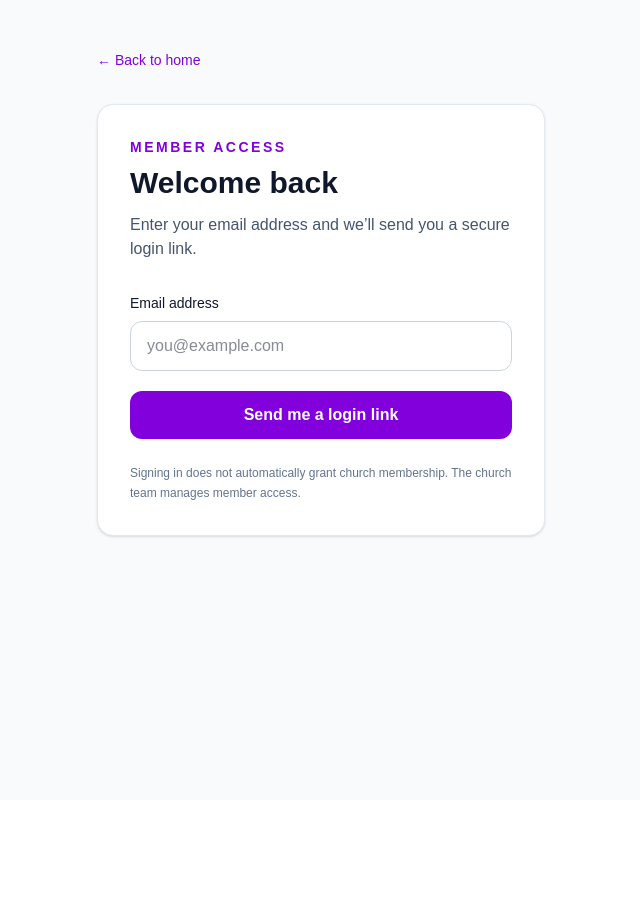
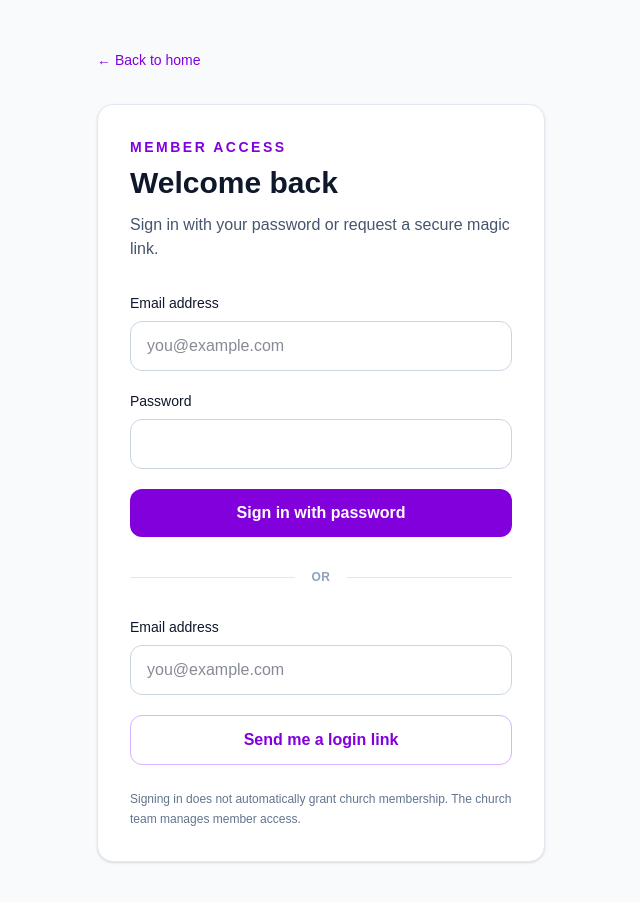
Before and after one commit to aboladvisuals/rccg-fountain-of-prayer-hull, a Next.js app: page /login in a window 1280 px wide. Shown: the top 902 px of the page, without its empty margins (319-959 px from the left). Before the commit the page ends 800 px from the top, so only its background shows below. Built offline with nearby package versions, Linux system fonts and the light colour scheme; no server answers.

Commit message:
Add password login and shared household access

```diff
--- a/src/app/login/login-form.tsx
+++ b/src/app/login/login-form.tsx
@@ -2,75 +2,343 @@
 
 import { FormEvent, useRef, useState } from "react";
 import Link from "next/link";
+import { useRouter } from "next/navigation";
 import { createClient } from "@/lib/supabase/client";
 import { magicLinkCallback } from "@/lib/auth/redirects";
 
-export default function LoginForm({ next, authError, signedOut }: {
-  next: string; authError: boolean; signedOut: boolean;
+export default function LoginForm({
+  next,
+  authError,
+  signedOut,
+}: {
+  next: string;
+  authError: boolean;
+  signedOut: boolean;
 }) {
+  const router = useRouter();
+
   const [email, setEmail] = useState("");
-  const [status, setStatus] = useState<"idle" | "sending" | "sent" | "error">("idle");
-  const [message, setMessage] = useState(authError
-    ? "That login link could not be verified. It may have expired, already been used, or opened in a different browser. Request a new link here."
-    : signedOut ? "You have been signed out on this device." : "");
+  const [status, setStatus] = useState<
+    "idle" | "sending" | "sent" | "error"
+  >("idle");
+
+  const [message, setMessage] = useState(
+    authError
+      ? "That login link could not be verified. It may have expired, already been used, or opened in a different browser. Request a new link here."
+      : signedOut
+      ? "You have been signed out on this device."
+      : ""
+  );
+
+  const [passwordEmail, setPasswordEmail] = useState("");
+  const [password, setPassword] = useState("");
+  const [passwordStatus, setPasswordStatus] = useState<
+    "idle" | "signing" | "error"
+  >("idle");
+  const [passwordMessage, setPasswordMessage] = useState("");
+
   const busy = useRef(false);
 
-  async function handleSubmit(event: FormEvent<HTMLFormElement>) {
+  async function handleSubmit(
+    event: FormEvent<HTMLFormElement>
+  ) {
     event.preventDefault();
+
     if (busy.current || status === "sent") return;
+
     const address = email.trim();
-    if (!/^[^\s@]+@[^\s@]+\.[^\s@]+$/.test(address) || address.length > 254) {
+
+    if (
+      !/^[^\s@]+@[^\s@]+\.[^\s@]+$/.test(address) ||
+      address.length > 254
+    ) {
       setStatus("error");
       setMessage("Please enter a valid email address.");
       return;
     }
+
     busy.current = true;
     setStatus("sending");
     setMessage("");
+
     try {
-      const { error } = await createClient().auth.signInWithOtp({
-        email: address,
-        options: { emailRedirectTo: magicLinkCallback(window.location.origin, next) },
-      });
+      const { error } =
+        await createClient().auth.signInWithOtp({
+          email: address,
+          options: {
+            emailRedirectTo: magicLinkCallback(
+              window.location.origin,
+              next
+            ),
+          },
+        });
+
       if (error) {
         setStatus("error");
-        setMessage(error.status === 429 || error.code === "over_email_send_rate_limit"
-          ? "Too many login emails have been requested. Please wait before trying again. If this continues, contact the church team."
-          : "We couldn’t send your login link. Please try again shortly or contact the church team.");
+
+        setMessage(
+          error.status === 429 ||
+            error.code === "over_email_send_rate_limit"
+            ? "Too many login emails have been requested. Please wait before trying again. If this continues, contact the church team."
+            : "We couldn’t send your login link. Please try again shortly or contact the church team."
+        );
+
         return;
       }
+
       setStatus("sent");
-      setMessage("Check your inbox and spam folder. Open the newest link in this same browser and on this same device to finish signing in.");
+      setMessage(
+        "Check your inbox and spam folder. Open the newest link in this same browser and on this same device to finish signing in."
+      );
     } catch {
       setStatus("error");
-      setMessage("We couldn’t reach the login service. Check your connection and try again.");
-    } finally { busy.current = false; }
+      setMessage(
+        "We couldn’t reach the login service. Check your connection and try again."
+      );
+    } finally {
+      busy.current = false;
+    }
+  }
+
+  async function handlePasswordSubmit(
+    event: FormEvent<HTMLFormElement>
+  ) {
+    event.preventDefault();
+
+    const address = passwordEmail.trim();
+
+    if (
+      !/^[^\s@]+@[^\s@]+\.[^\s@]+$/.test(address) ||
+      address.length > 254
+    ) {
+      setPasswordStatus("error");
+      setPasswordMessage(
+        "Please enter a valid email address."
+      );
+      return;
+    }
+
+    if (!password) {
+      setPasswordStatus("error");
+      setPasswordMessage("Please enter your password.");
+      return;
+    }
+
+    setPasswordStatus("signing");
+    setPasswordMessage("");
+
+    try {
+      const { error } =
+        await createClient().auth.signInWithPassword({
+          email: address,
+          password,
+        });
+
+      if (error) {
+        setPasswordStatus("error");
+
+        setPasswordMessage(
+          error.message === "Invalid login credentials"
+            ? "Incorrect email or password."
+            : "We couldn’t sign you in. Please try again."
+        );
+
+        return;
+      }
+
+      const destination =
+        next.startsWith("/member") ? next : "/member";
+
+      router.push(destination);
+      router.refresh();
+    } catch {
+      setPasswordStatus("error");
+      setPasswordMessage(
+        "We couldn’t reach the login service. Check your connection and try again."
+      );
+    }
   }
 
   return (
     <main className="min-h-screen bg-slate-50 px-6 py-12 text-slate-900">
       <div className="mx-auto max-w-md">
-        <Link href="/" className="text-sm font-medium text-purple-700">← Back to home</Link>
+        <Link
+          href="/"
+          className="text-sm font-medium text-purple-700"
+        >
+          ← Back to home
+        </Link>
+
         <div className="mt-8 rounded-2xl border border-slate-200 bg-white p-8 shadow-sm">
-          <p className="text-sm font-semibold uppercase tracking-[0.18em] text-purple-700">Member Access</p>
-          <h1 className="mt-2 text-3xl font-bold">Welcome back</h1>
-          <p className="mt-3 text-slate-600">Enter your email address and we’ll send you a secure login link.</p>
-          <form onSubmit={handleSubmit} className="mt-8 space-y-5" aria-busy={status === "sending"}>
+          <p className="text-sm font-semibold uppercase tracking-[0.18em] text-purple-700">
+            Member Access
+          </p>
+
+          <h1 className="mt-2 text-3xl font-bold">
+            Welcome back
+          </h1>
+
+          <p className="mt-3 text-slate-600">
+            Sign in with your password or request a secure magic link.
+          </p>
+
+          <form
+            onSubmit={handlePasswordSubmit}
+            className="mt-8 space-y-5"
+            aria-busy={passwordStatus === "signing"}
+          >
             <div>
-              <label htmlFor="email" className="mb-2 block text-sm font-medium">Email address</label>
-              <input id="email" name="email" type="email" autoComplete="email" required maxLength={254}
-                value={email} disabled={status === "sending" || status === "sent"}
-                onChange={(event) => setEmail(event.target.value)} placeholder="you@example.com"
-                className="w-full rounded-xl border border-slate-300 px-4 py-3 outline-none focus:border-purple-600 disabled:bg-slate-50" />
+              <label
+                htmlFor="passwordEmail"
+                className="mb-2 block text-sm font-medium"
+              >
+                Email address
+              </label>
+
+              <input
+                id="passwordEmail"
+                name="passwordEmail"
+                type="email"
+                autoComplete="email"
+                required
+                maxLength={254}
+                value={passwordEmail}
+                onChange={(event) =>
+                  setPasswordEmail(event.target.value)
+                }
+                placeholder="you@example.com"
+                className="w-full rounded-xl border border-slate-300 px-4 py-3 outline-none focus:border-purple-600"
+              />
             </div>
-            <button type="submit" disabled={status === "sending" || status === "sent"}
-              className="w-full rounded-xl bg-purple-700 px-4 py-3 font-semibold text-white focus-visible:outline-2 focus-visible:outline-offset-4 focus-visible:outline-purple-700 disabled:opacity-60">
-              {status === "sending" ? "Sending…" : status === "sent" ? "Login link requested" : "Send me a login link"}
+
+            <div>
+              <label
+                htmlFor="password"
+                className="mb-2 block text-sm font-medium"
+              >
+                Password
+              </label>
+
+              <input
+                id="password"
+                name="password"
+                type="password"
+                autoComplete="current-password"
+                required
+                value={password}
+                onChange={(event) =>
+                  setPassword(event.target.value)
+                }
+                className="w-full rounded-xl border border-slate-300 px-4 py-3 outline-none focus:border-purple-600"
+              />
+            </div>
+
+            <button
+              type="submit"
+              disabled={passwordStatus === "signing"}
+              className="w-full rounded-xl bg-purple-700 px-4 py-3 font-semibold text-white disabled:opacity-60"
+            >
+              {passwordStatus === "signing"
+                ? "Signing in..."
+                : "Sign in with password"}
             </button>
           </form>
-          {message && <p role={status === "error" || authError ? "alert" : "status"} className="mt-5 rounded-xl bg-slate-100 p-4 text-sm text-slate-700">{message}</p>}
-          {status === "sent" && <button type="button" onClick={() => { setStatus("idle"); setMessage(""); }} className="mt-4 text-sm font-medium text-purple-700">Use another email or request a new link</button>}
-          <p className="mt-6 text-xs leading-5 text-slate-500">Signing in does not automatically grant church membership. The church team manages member access.</p>
+
+          {passwordMessage && (
+            <p
+              role="alert"
+              className="mt-4 rounded-xl bg-slate-100 p-4 text-sm text-slate-700"
+            >
+              {passwordMessage}
+            </p>
+          )}
+
+          <div className="my-8 flex items-center gap-4">
+            <div className="h-px flex-1 bg-slate-200" />
+            <span className="text-xs font-semibold uppercase tracking-wider text-slate-400">
+              Or
+            </span>
+            <div className="h-px flex-1 bg-slate-200" />
+          </div>
+
+          <form
+            onSubmit={handleSubmit}
+            className="space-y-5"
+            aria-busy={status === "sending"}
+          >
+            <div>
+              <label
+                htmlFor="email"
+                className="mb-2 block text-sm font-medium"
+              >
+                Email address
+              </label>
+
+              <input
+                id="email"
+                name="email"
+                type="email"
+                autoComplete="email"
+                required
+                maxLength={254}
+                value={email}
+                disabled={
+                  status === "sending" ||
+                  status === "sent"
+                }
+                onChange={(event) =>
+                  setEmail(event.target.value)
+                }
+                placeholder="you@example.com"
+                className="w-full rounded-xl border border-slate-300 px-4 py-3 outline-none focus:border-purple-600 disabled:bg-slate-50"
+              />
+            </div>
+
+            <button
+              type="submit"
+              disabled={
+                status === "sending" ||
+                status === "sent"
+              }
+              className="w-full rounded-xl border border-purple-300 bg-white px-4 py-3 font-semibold text-purple-700 disabled:opacity-60"
+            >
+              {status === "sending"
+                ? "Sending…"
+                : status === "sent"
+                ? "Login link requested"
+                : "Send me a login link"}
+            </button>
+          </form>
+
+          {message && (
+            <p
+              role={
+                status === "error" || authError
+                  ? "alert"
+                  : "status"
+              }
+              className="mt-5 rounded-xl bg-slate-100 p-4 text-sm text-slate-700"
+            >
+              {message}
+            </p>
+          )}
+
+          {status === "sent" && (
+            <button
+              type="button"
+              onClick={() => {
+                setStatus("idle");
+                setMessage("");
+              }}
+              className="mt-4 text-sm font-medium text-purple-700"
+            >
+              Use another email or request a new link
+            </button>
+          )}
+
+          <p className="mt-6 text-xs leading-5 text-slate-500">
+            Signing in does not automatically grant church membership. The church team manages member access.
+          </p>
         </div>
       </div>
     </main>
--- a/src/app/member/family/actions.ts
+++ b/src/app/member/family/actions.ts
@@ -2,6 +2,7 @@
 
 import { revalidatePath } from "next/cache";
 import { requireMemberSession } from "@/lib/member/session";
+import { localDate } from "@/lib/member/dashboard";
 
 async function getFamilyContext() {
   const { supabase, user } = await requireMemberSession();
@@ -35,6 +36,34 @@ async function getFamilyContext() {
   };
 }
 
+async function getAccessibleFamily(
+  supabase: Awaited<ReturnType<typeof getFamilyContext>>["supabase"],
+  userId: string,
+  organisationId: string
+) {
+  const { data: guardianLink } = await supabase
+    .from("family_guardians")
+    .select("family_id")
+    .eq("organisation_id", organisationId)
+    .eq("profile_id", userId)
+    .limit(1)
+    .maybeSingle();
+
+  if (guardianLink) {
+    return { id: guardianLink.family_id };
+  }
+
+  const { data: ownedFamily } = await supabase
+    .from("families")
+    .select("id")
+    .eq("organisation_id", organisationId)
+    .eq("primary_profile_id", userId)
+    .limit(1)
+    .maybeSingle();
+
+  return ownedFamily;
+}
+
 export async function addFamilyMember(formData: FormData) {
   try {
     const { supabase, user, organisationId } =
@@ -53,12 +82,11 @@ export async function addFamilyMember(formData: FormData) {
       };
     }
 
-    let { data: family } = await supabase
-      .from("families")
-      .select("id")
-      .eq("organisation_id", organisationId)
-      .eq("primary_profile_id", user.id)
-      .maybeSingle();
+    let family = await getAccessibleFamily(
+      supabase,
+      user.id,
+      organisationId
+    );
 
     if (!family) {
       const { data: profile } = await supabase
@@ -82,11 +110,22 @@ export async function addFamilyMember(formData: FormData) {
         .select("id")
         .single();
 
-      if (result.error) {
-        throw result.error;
-      }
+      if (result.error) throw result.error;
 
       family = result.data;
+
+      const { error: guardianError } = await supabase
+        .from("family_guardians")
+        .insert({
+          organisation_id: organisationId,
+          family_id: family.id,
+          profile_id: user.id,
+          relationship: "Primary account holder",
+        });
+
+      if (guardianError && guardianError.code !== "23505") {
+        throw guardianError;
+      }
     }
 
     const { error } = await supabase
@@ -100,9 +139,7 @@ export async function addFamilyMember(formData: FormData) {
         show_name_on_display: true,
       });
 
-    if (error) {
-      throw error;
-    }
+    if (error) throw error;
 
     revalidatePath("/member/family");
     revalidatePath("/member");
@@ -127,12 +164,11 @@ export async function removeFamilyMember(memberId: string) {
     const { supabase, user, organisationId } =
       await getFamilyContext();
 
-    const { data: family } = await supabase
-      .from("families")
-      .select("id")
-      .eq("organisation_id", organisationId)
-      .eq("primary_profile_id", user.id)
-      .maybeSingle();
+    const family = await getAccessibleFamily(
+      supabase,
+      user.id,
+      organisationId
+    );
 
     if (!family) {
       throw new Error("Family record could not be found.");
@@ -144,9 +180,7 @@ export async function removeFamilyMember(memberId: string) {
       .eq("id", memberId)
       .eq("family_id", family.id);
 
-    if (error) {
-      throw error;
-    }
+    if (error) throw error;
 
     revalidatePath("/member/family");
 
@@ -173,12 +207,11 @@ export async function checkInFamilyMember(
     const { supabase, user, organisationId } =
       await getFamilyContext();
 
-    const { data: family } = await supabase
-      .from("families")
-      .select("id")
-      .eq("organisation_id", organisationId)
-      .eq("primary_profile_id", user.id)
-      .maybeSingle();
+    const family = await getAccessibleFamily(
+      supabase,
+      user.id,
+      organisationId
+    );
 
     if (!family) {
       throw new Error("Family record could not be found.");
@@ -195,11 +228,27 @@ export async function checkInFamilyMember(
       throw new Error("Family member could not be found.");
     }
 
+    const { data: location } = await supabase
+      .from("church_locations")
+      .select("id, timezone")
+      .eq("organisation_id", organisationId)
+      .eq("slug", "hull")
+      .eq("is_active", true)
+      .maybeSingle();
+
+    if (!location) {
+      throw new Error("Hull location could not be found.");
+    }
+
+    const today = localDate(new Date(), location.timezone);
+
     const { data: service } = await supabase
       .from("services")
       .select("id")
       .eq("id", serviceId)
       .eq("organisation_id", organisationId)
+      .eq("location_id", location.id)
+      .eq("service_date", today)
       .eq("status", "live")
       .maybeSingle();
 
@@ -216,6 +265,7 @@ export async function checkInFamilyMember(
 
     if (existing) {
       revalidatePath("/member/family");
+
       return {
         ok: true,
         message: `${member.first_name} is already checked in.`,
@@ -223,7 +273,9 @@ export async function checkInFamilyMember(
     }
 
     const displayName = member.show_name_on_display
-      ? [member.first_name, member.last_name].filter(Boolean).join(" ")
+      ? [member.first_name, member.last_name]
+          .filter(Boolean)
+          .join(" ")
       : null;
 
     const { error } = await supabase
@@ -242,10 +294,15 @@ export async function checkInFamilyMember(
 
     revalidatePath("/member/family");
     revalidatePath("/member");
+    revalidatePath("/pastor/presence");
+    revalidatePath("/display");
 
     return {
       ok: true,
-      message: `${member.first_name} is checked in.`,
+      message:
+        error?.code === "23505"
+          ? `${member.first_name} is already checked in.`
+          : `${member.first_name} is checked in.`,
     };
   } catch (error) {
     return {
@@ -278,12 +335,11 @@ export async function addFamilyGuardian(formData: FormData) {
       };
     }
 
-    const { data: family } = await supabase
-      .from("families")
-      .select("id")
-      .eq("organisation_id", organisationId)
-      .eq("primary_profile_id", user.id)
-      .maybeSingle();
+    const family = await getAccessibleFamily(
+      supabase,
+      user.id,
+      organisationId
+    );
 
     if (!family) {
       throw new Error(
```
